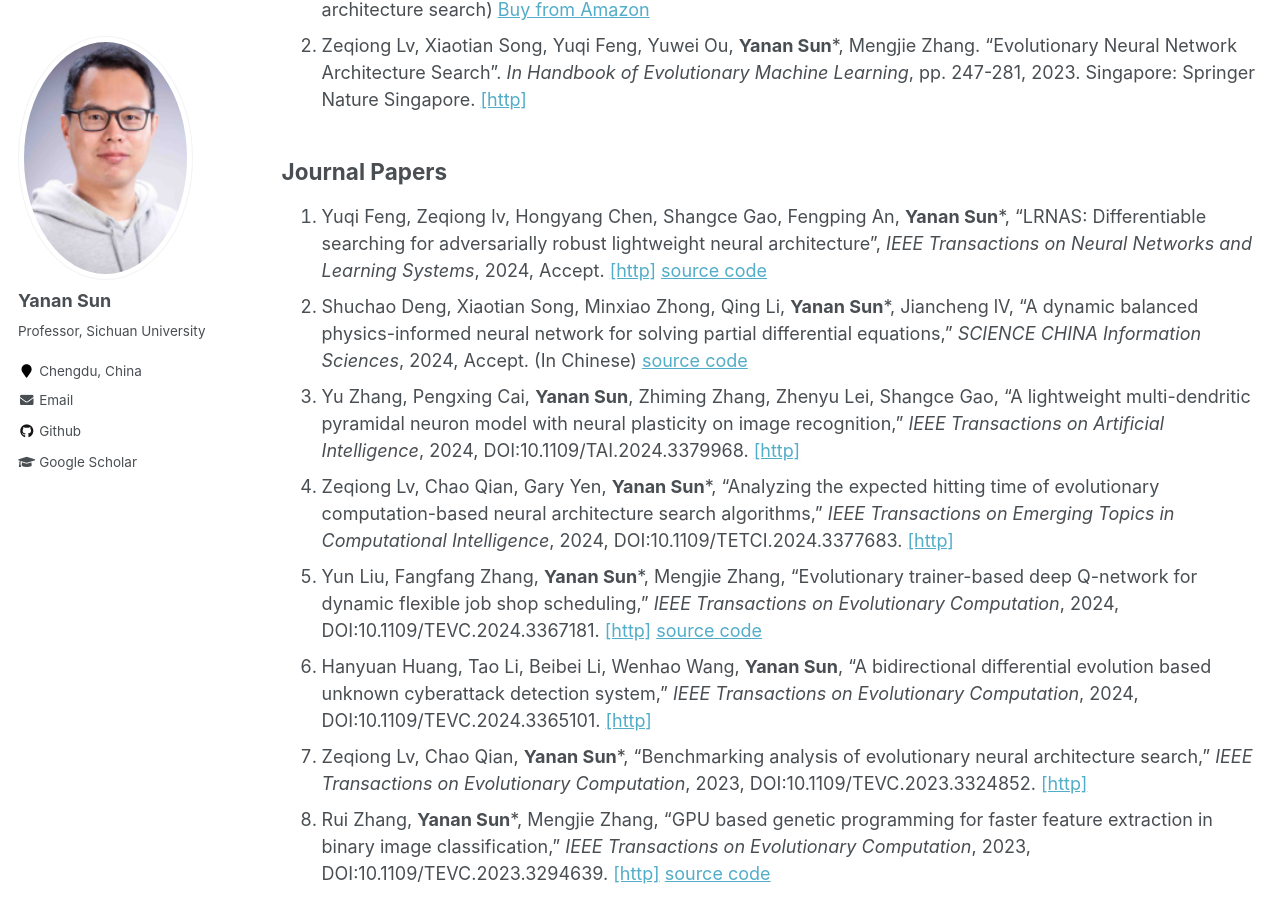
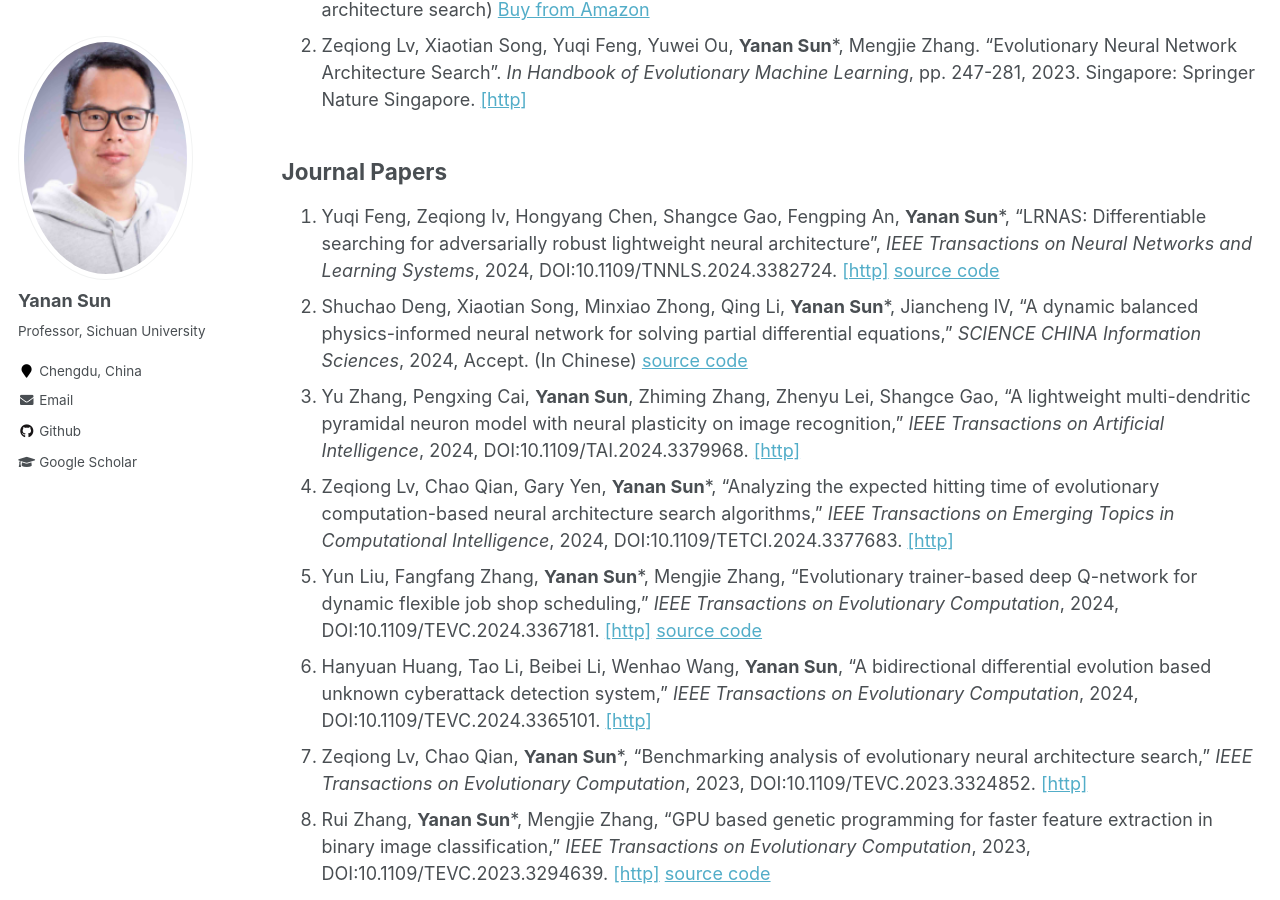
Before and after one commit to yn-sun/yn-sun.github.io, a Jekyll site: the page built from _pages/publications.md, in a window 1280 px wide and 900 px high, scrolled down 366 px. Built offline with Jekyll 4.4.1, drawn with Linux system fonts in a browser that asks for light colours; comment, search, counter and statistics services are not loaded.

Commit message:
Update publications.md

```diff
--- a/_pages/publications.md
+++ b/_pages/publications.md
@@ -11,7 +11,7 @@
 2. Zeqiong Lv, Xiaotian Song, Yuqi Feng, Yuwei Ou, **Yanan Sun***, Mengjie Zhang. "Evolutionary Neural Network Architecture Search". <i>In Handbook of Evolutionary Machine Learning</i>, pp. 247-281, 2023. Singapore: Springer Nature Singapore. [[http]](https://link.springer.com/content/pdf/10.1007/978-981-99-3814-8.pdf#page=255)
 
 ## Journal Papers
-1. Yuqi Feng, Zeqiong lv, Hongyang Chen, Shangce Gao, Fengping An, **Yanan Sun***, "LRNAS: Differentiable searching for adversarially robust lightweight neural architecture", <i>IEEE Transactions on Neural Networks and Learning Systems</i>, 2024, Accept. [[http]](https://ieeexplore.ieee.org/document/10490151)  [source code](https://github.com/fyqsama/LRNAS)
+1. Yuqi Feng, Zeqiong lv, Hongyang Chen, Shangce Gao, Fengping An, **Yanan Sun***, "LRNAS: Differentiable searching for adversarially robust lightweight neural architecture", <i>IEEE Transactions on Neural Networks and Learning Systems</i>, 2024, DOI:10.1109/TNNLS.2024.3382724. [[http]](https://ieeexplore.ieee.org/document/10490151)  [source code](https://github.com/fyqsama/LRNAS)
 2. Shuchao Deng, Xiaotian Song, Minxiao Zhong, Qing Li, **Yanan Sun***, Jiancheng lV, "A dynamic balanced physics-informed neural network for solving partial differential equations," <i>SCIENCE CHINA Information Sciences</i>, 2024, Accept. (In Chinese) [source code](https://github.com/Xiaojiuwo168/DBPINN/)
 3. Yu Zhang, Pengxing Cai, **Yanan Sun**, Zhiming Zhang, Zhenyu Lei, Shangce Gao, "A lightweight multi-dendritic pyramidal neuron model with neural plasticity on image recognition," <i>IEEE Transactions on Artificial Intelligence</i>, 2024, DOI:10.1109/TAI.2024.3379968. [[http]](https://ieeexplore.ieee.org/document/10477771)
 4. Zeqiong Lv, Chao Qian, Gary Yen, **Yanan Sun***, "Analyzing the expected hitting time of evolutionary computation-based neural architecture search algorithms," <i>IEEE Transactions on Emerging Topics in Computational Intelligence</i>, 2024, DOI:10.1109/TETCI.2024.3377683. [[http]](https://ieeexplore.ieee.org/document/10485448)
```
